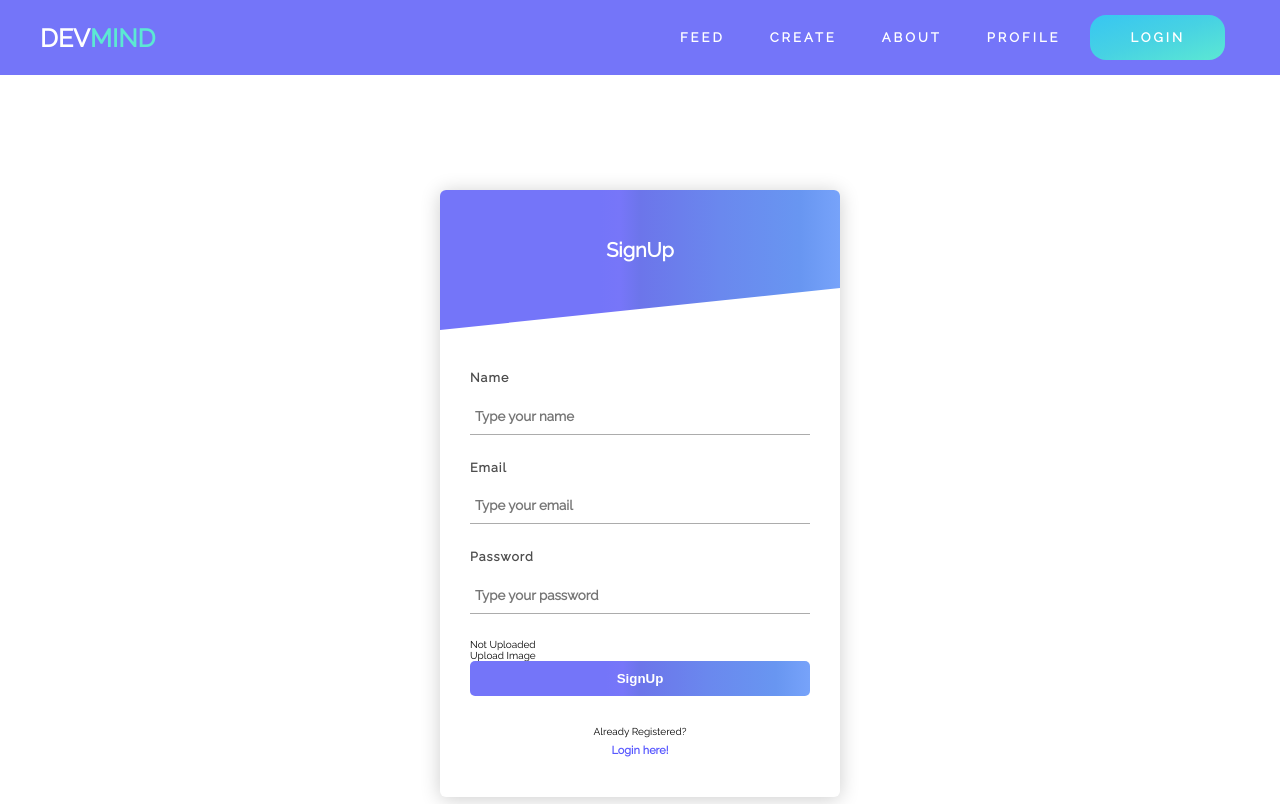
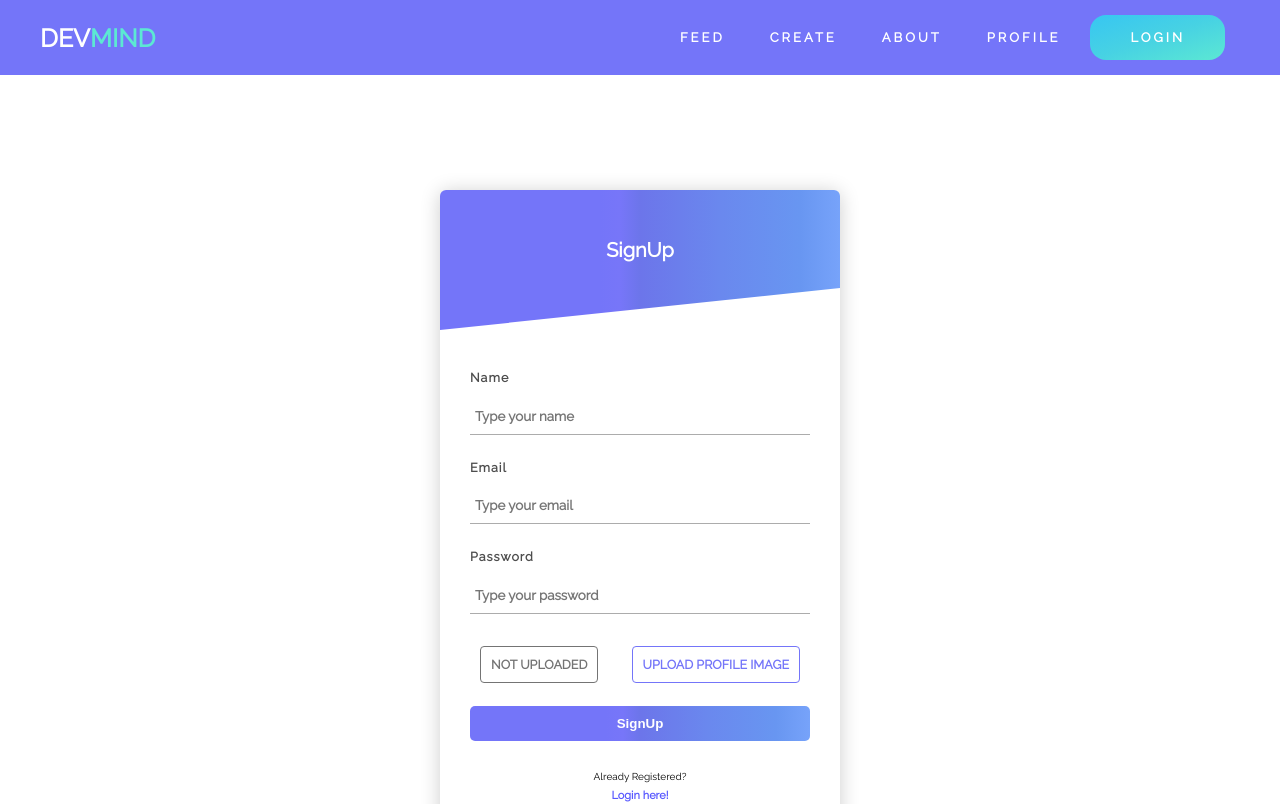
Before and after one commit to NikhilSharma03/DevMind, a React (Create React App) app: page /signup in a window 1280 px wide. Shown: the top 804 px of the page. Built offline with nearby package versions, Linux system fonts and the light colour scheme.

Commit message:
Added Profile Upload

```diff
--- a/src/pages/SignUp/SignUp.css
+++ b/src/pages/SignUp/SignUp.css
@@ -93,6 +93,38 @@
   transform: scale(1.05);
 }
 
+.signup--image__picker {
+  display: flex;
+  justify-content: space-between;
+  margin-bottom: 1.5rem;
+  padding: 0.75rem 1rem;
+  align-items: center;
+}
+
+.signup--image__picker p,
+.signup--image__picker label {
+  text-transform: uppercase;
+  font-weight: bold;
+  font-size: 1.25rem;
+  color: #747474;
+  padding: 10px;
+  border: 1px solid #747474;
+  border-radius: 4px;
+}
+
+.signup--image__picker label {
+  color: white;
+  cursor: pointer;
+  color: #7475f9;
+  border: 1px solid #7475f9;
+  transition: all 0.4s;
+}
+
+.signup--image__picker label:hover {
+  background-color: #5959ff;
+  color: white;
+}
+
 @media (max-width: 700px) {
   .forgot__container a {
     font-size: 1.25rem;
@@ -116,4 +148,22 @@
   .form__body {
     padding: 4rem 2.5rem;
   }
+  .signup--image__picker {
+    padding: 0.75rem 0;
+  }
 }
+
+@media (max-width: 310px) {
+  .signup--image__picker {
+    flex-direction: column;
+  }
+
+  .signup--image__picker p,
+  .signup--image__picker label {
+    width: 100%;
+  }
+
+  .signup--image__picker p {
+    margin-bottom: 1.5rem;
+  }
+}
--- a/src/pages/SignUp/SignUp.js
+++ b/src/pages/SignUp/SignUp.js
@@ -32,9 +32,9 @@ const SignUp = () => {
           />
           <div className="signup--image__picker">
             <p>Not Uploaded</p>
-            <label htmlFor="sign__image--picker">Upload Image</label>
+            <label htmlFor="sign__image--picker">Upload Profile Image</label>
             <input
-              type="input"
+              type="file"
               id="sign__image--picker"
               style={{ display: "none" }}
               accept=".jpg,.png,.jpeg"
```
